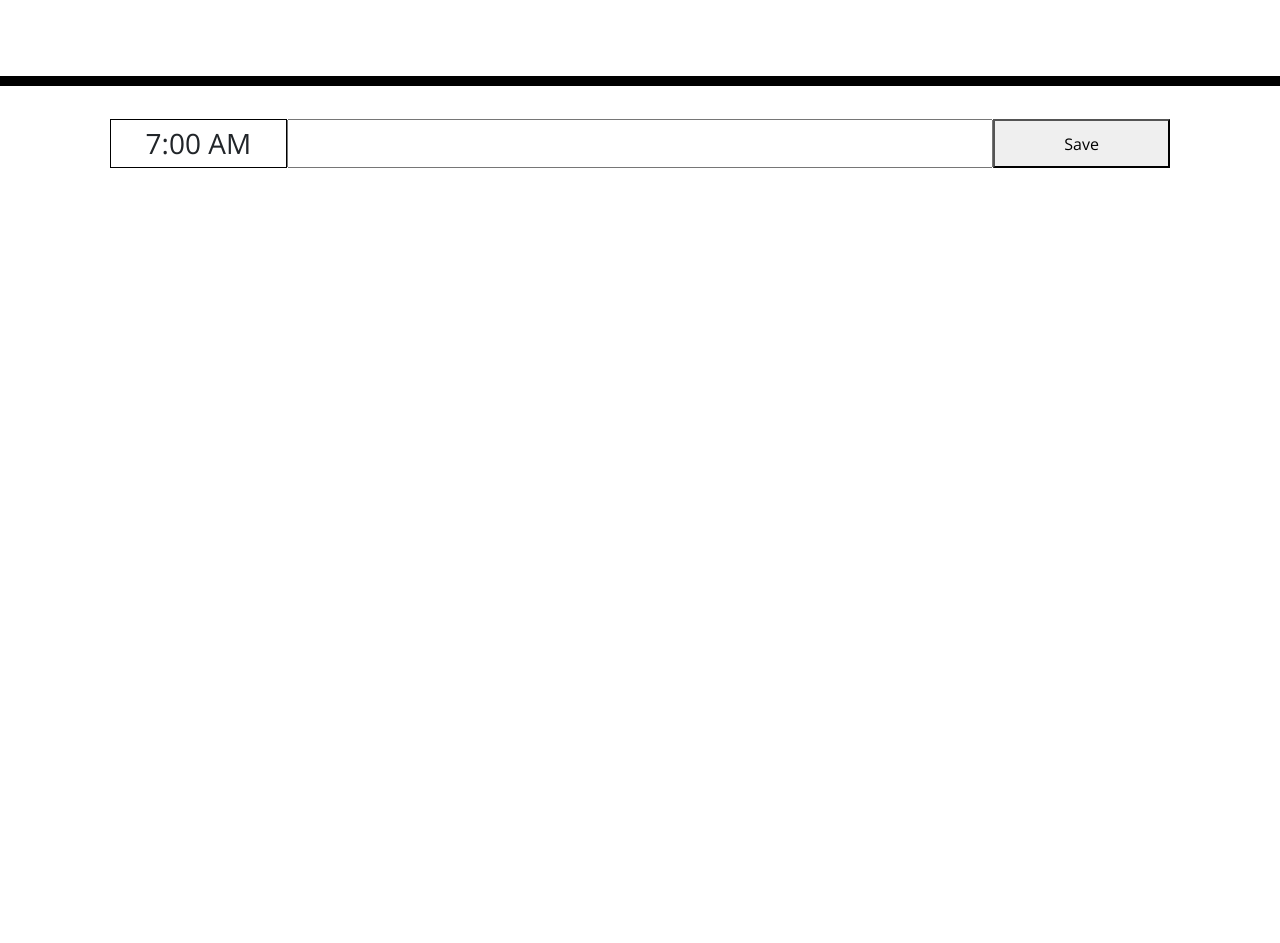
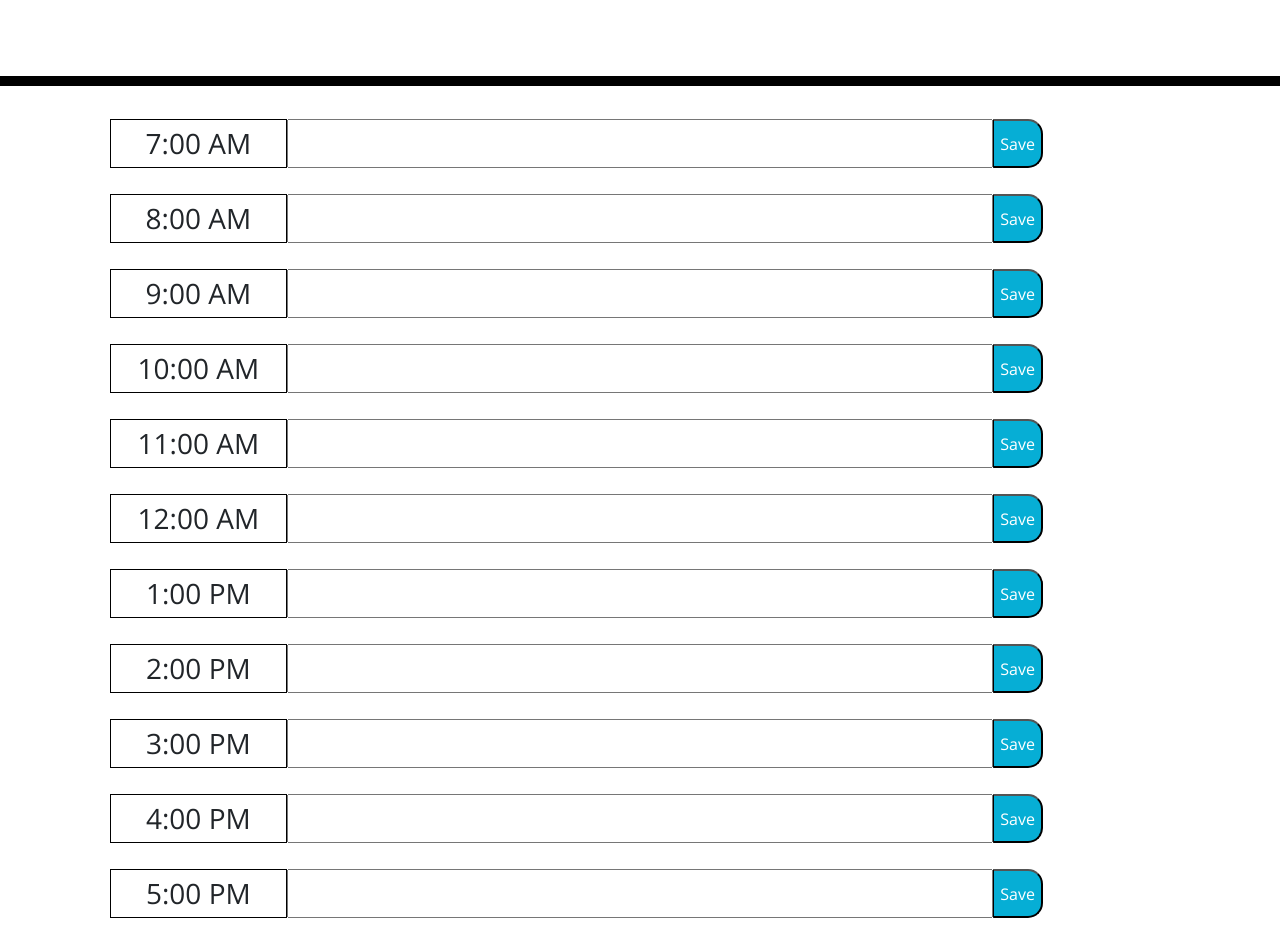
Before and after one commit to dorntrevor7/Work-Schedule, a plain HTML site: page index.html in a window 1280 px wide. Shown: the part 182-1125 px from the top of the page. Before the commit the page ends 800 px from the top, so only its background shows below. Drawn offline with nearby package versions, Linux system fonts and the light colour scheme.

Commit message:
all times saved individually

```diff
--- a/assets/scripts/script.js
+++ b/assets/scripts/script.js
@@ -1,16 +1,56 @@
-const $saveBtn = $("#saveBtn");
+const $saveBtn = $(".saveButton");
 const $7input = $("#7");
+const $8input = $("#8");
+const $9input = $("#9");
+const $10input = $("#10");
+const $11input = $("#11");
+const $12input = $("#12");
+const $1input = $("#1");
+const $2input = $("#2");
+const $3input = $("#3");
+const $4input = $("#4");
+const $5input = $("#5");
 
 // get saved notes
 function getSavedNotes() {
-  let $7am = localStorage.getItem("7am");
-  $7input.val($7am);
+  $7input.val(localStorage.getItem("7am"));
+  $8input.val(localStorage.getItem("8am"));
+  $9input.val(localStorage.getItem("9am"));
+  $10input.val(localStorage.getItem("10am"));
+  $11input.val(localStorage.getItem("11am"));
+  $12input.val(localStorage.getItem("12pm"));
+  $1input.val(localStorage.getItem("1pm"));
+  $2input.val(localStorage.getItem("2pm"));
+  $3input.val(localStorage.getItem("3pm"));
+  $4input.val(localStorage.getItem("4pm"));
+  $5input.val(localStorage.getItem("5pm"));
 }
 
 getSavedNotes();
 
+// when savebtn is clicked save the notes
 $saveBtn.on("click", function (e) {
   e.preventDefault();
   console.log($7input.val());
+  console.log($8input.val());
+  console.log($9input.val());
+  console.log($10input.val());
+  console.log($11input.val());
+  console.log($12input.val());
+  console.log($1input.val());
+  console.log($2input.val());
+  console.log($3input.val());
+  console.log($4input.val());
+  console.log($5input.val());
   localStorage.setItem("7am", $7input.val());
+  localStorage.setItem("8am", $8input.val());
+  localStorage.setItem("9am", $9input.val());
+  localStorage.setItem("10am", $10input.val());
+  localStorage.setItem("11am", $11input.val());
+  localStorage.setItem("12pm", $12input.val());
+  localStorage.setItem("1pm", $1input.val());
+  localStorage.setItem("2pm", $2input.val());
+  localStorage.setItem("3pm", $3input.val());
+  localStorage.setItem("4pm", $4input.val());
+  localStorage.setItem("5pm", $5input.val());
 });
--- a/index.html
+++ b/index.html
@@ -20,12 +20,75 @@
     <p class="lead">A simple calendar app for scheduling your work day</p>
     <p id="currentDay" class="lead"></p>
   </header>
+
+  <!-- This holds the time inputs -->
   <div class="container">
+
     <!-- Timeblocks go here -->
     <section class="row">
       <h3 class="col-2">7:00 AM</h3>
       <input id="7" class="col-8" data-time="7" type="text" placeholder="">
-      <button id="saveBtn" class="col-2">Save</button>
+      <button class="saveBtn" class="col-2">Save</button>
+    </section>
+
+    <section class="row">
+      <h3 class="col-2">8:00 AM</h3>
+      <input id="8" class="col-8" data-time="7" type="text" placeholder="">
+      <button class="saveBtn" class="col-2">Save</button>
+    </section>
+
+    <section class="row">
+      <h3 class="col-2">9:00 AM</h3>
+      <input id="9" class="col-8" data-time="7" type="text" placeholder="">
+      <button class="saveBtn" class="col-2">Save</button>
+    </section>
+
+    <section class="row">
+      <h3 class="col-2">10:00 AM</h3>
+      <input id="10" class="col-8" data-time="7" type="text" placeholder="">
+      <button class="saveBtn" class="col-2">Save</button>
+    </section>
+
+    <section class="row">
+      <h3 class="col-2">11:00 AM</h3>
+      <input id="11" class="col-8" data-time="7" type="text" placeholder="">
+      <button class="saveBtn" class="col-2">Save</button>
+    </section>
+
+    <section class="row">
+      <h3 class="col-2">12:00 AM</h3>
+      <input id="12" class="col-8" data-time="7" type="text" placeholder="">
+      <button class="saveBtn" class="col-2">Save</button>
+    </section>
+
+    <section class="row">
+      <h3 class="col-2">1:00 PM</h3>
+      <input id="1" class="col-8" data-time="7" type="text" placeholder="">
+      <button class="saveBtn" class="col-2">Save</button>
+    </section>
+
+    <section class="row">
+      <h3 class="col-2">2:00 PM</h3>
+      <input id="2" class="col-8" data-time="7" type="text" placeholder="">
+      <button class="saveBtn" class="col-2">Save</button>
+    </section>
+
+    <section class="row">
+      <h3 class="col-2">3:00 PM</h3>
+      <input id="3" class="col-8" data-time="7" type="text" placeholder="">
+      <button class="saveBtn" class="col-2">Save</button>
+    </section>
+
+    <section class="row">
+      <h3 class="col-2">4:00 PM</h3>
+      <input id="4" class="col-8" data-time="7" type="text" placeholder="">
+      <button class="saveBtn" class="col-2">Save</button>
+    </section>
+
+    <section class="row">
+      <h3 class="col-2">5:00 PM</h3>
+      <input id="5" class="col-8" data-time="7" type="text" placeholder="">
+      <button class="saveBtn" class="col-2">Save</button>
     </section>
 
   </div>
```
